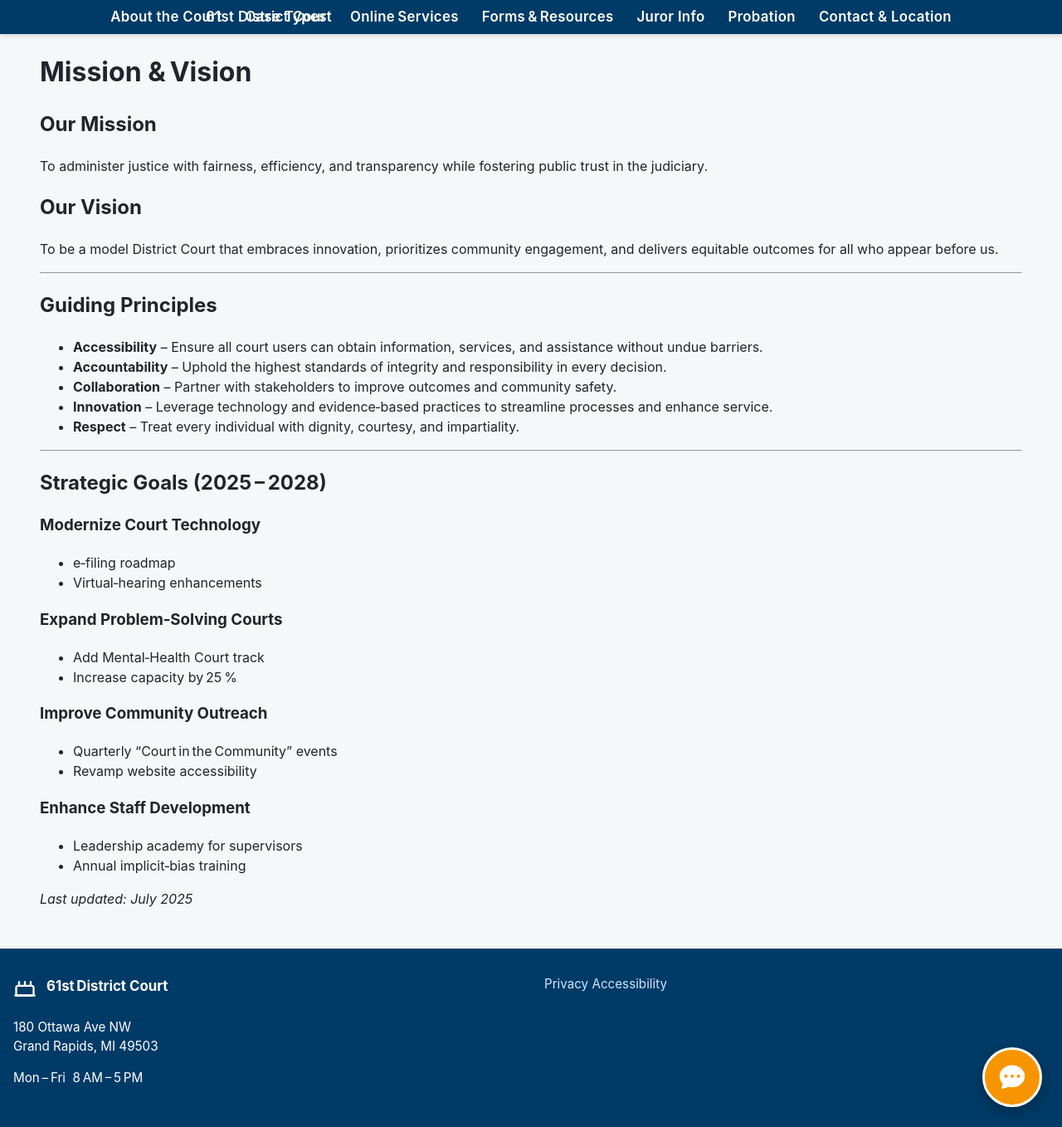
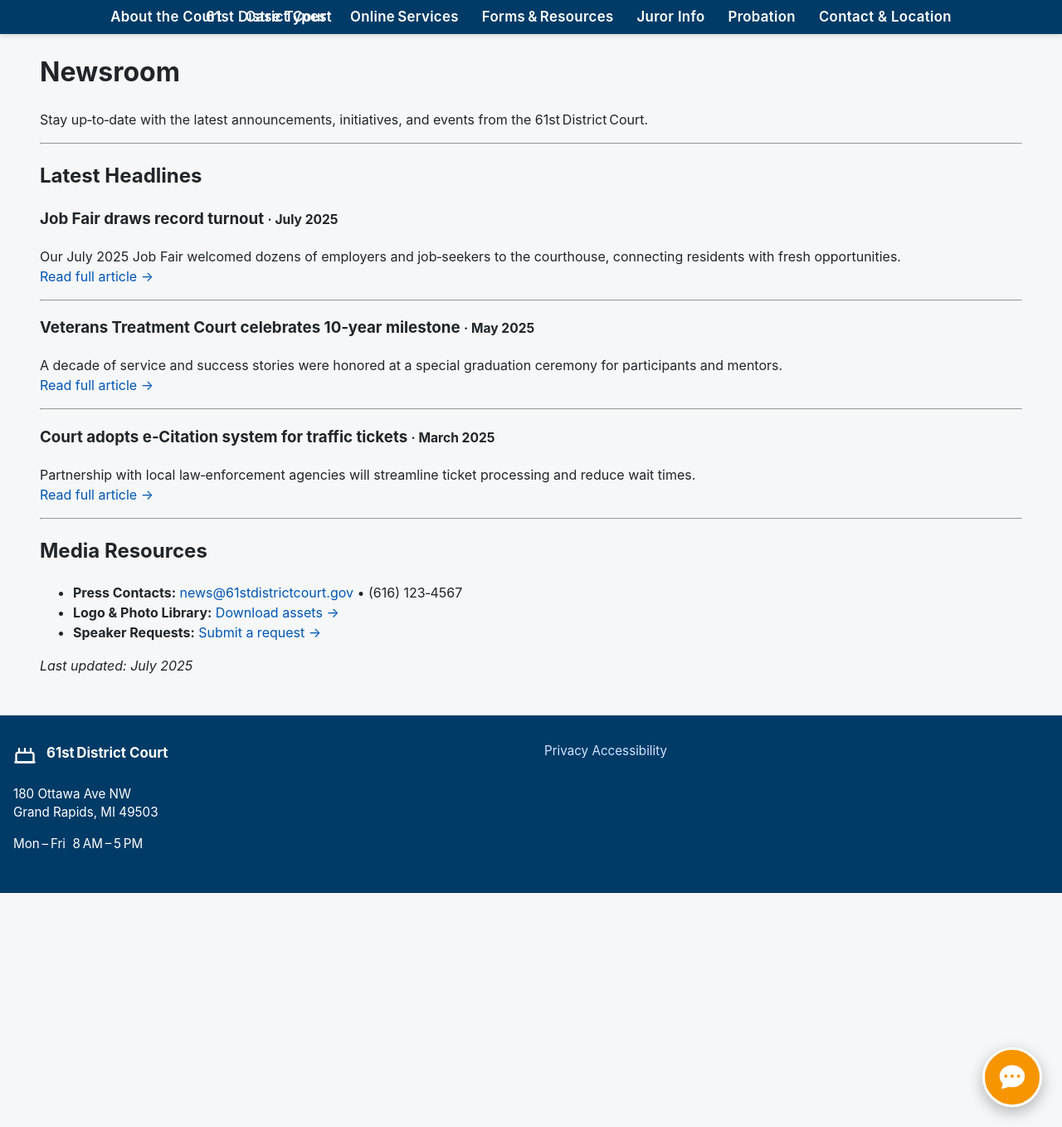
Before and after one commit to DrStern/DanFischer.github.io, a Jekyll site: the page built from newsroom.md, in a window 1280 px wide and 1358 px high. Shown: the whole window at 83% size. Built offline with Jekyll 4.4.1, drawn with Linux system fonts in a browser that asks for light colours.

Commit message:
Update newsroom.md

```diff
--- a/newsroom.md
+++ b/newsroom.md
@@ -1,44 +1,38 @@
 ---
 layout: default
-title: Mission & Vision
-permalink: /mission-vision/
+title: Newsroom
+permalink: /newsroom/
 ---
 
-# Mission & Vision
+# Newsroom
 
-## Our Mission
-To administer justice with fairness, efficiency, and transparency while fostering public trust in the judiciary.
-
-## Our Vision
-To be a model District Court that embraces innovation, prioritizes community engagement, and delivers equitable outcomes for all who appear before us.
+Stay up‑to‑date with the latest announcements, initiatives, and events from the 61st District Court.
 
 ---
 
-## Guiding Principles
-- **Accessibility** – Ensure all court users can obtain information, services, and assistance without undue barriers.
-- **Accountability** – Uphold the highest standards of integrity and responsibility in every decision.
-- **Collaboration** – Partner with stakeholders to improve outcomes and community safety.
-- **Innovation** – Leverage technology and evidence‑based practices to streamline processes and enhance service.
-- **Respect** – Treat every individual with dignity, courtesy, and impartiality.
+## Latest Headlines
+
+### Job Fair draws record turnout <small>· July&nbsp;2025</small>
+Our July&nbsp;2025 Job Fair welcomed dozens of employers and job‑seekers to the courthouse, connecting residents with fresh opportunities.
+[Read full article →](/newsroom/job‑fair‑2025)
 
 ---
 
-## Strategic Goals (2025 – 2028)
+### Veterans Treatment Court celebrates 10‑year milestone <small>· May&nbsp;2025</small>
+A decade of service and success stories were honored at a special graduation ceremony for participants and mentors.
+[Read full article →](/newsroom/vtc‑anniversary)
 
-### Modernize Court Technology
-- e‑filing roadmap
-- Virtual‑hearing enhancements
+---
 
-### Expand Problem‑Solving Courts
-- Add Mental‑Health Court track
-- Increase capacity by 25 %
+### Court adopts e‑Citation system for traffic tickets <small>· March&nbsp;2025</small>
+Partnership with local law‑enforcement agencies will streamline ticket processing and reduce wait times.
+[Read full article →](/newsroom/e‑citation‑launch)
 
-### Improve Community Outreach
-- Quarterly “Court in the Community” events
-- Revamp website accessibility
+---
 
-### Enhance Staff Development
-- Leadership academy for supervisors
-- Annual implicit‑bias training
+## Media Resources
+* **Press Contacts:** <news@61stdistrictcourt.gov> • (616) 123‑4567
+* **Logo & Photo Library:** <a href="#">Download assets →</a>
+* **Speaker Requests:** <a href="#">Submit a request →</a>
 
 *Last updated: {{ site.time | date: "%B %Y" }}*
```
